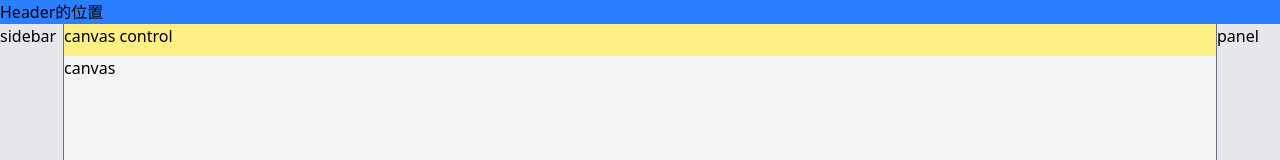
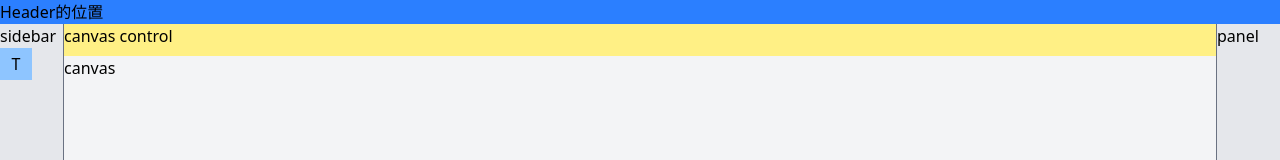
Before and after one commit to hkn888/nocode-editor-client, a Next.js app: page / in a window 1280 px wide. Shown: the top 160 px of the page. Built offline with nearby package versions, Linux system fonts and the light colour scheme.

Commit message:
feat/add component to canvas

```diff
--- a/pages/index.js
+++ b/pages/index.js
@@ -1,12 +1,66 @@
+import { useState } from "react";
+
 export default function Editor() {
+  const [component, setComponent] = useState([]);
+  const [selectedId, setSelectedId] = useState(null);
+
+  const addComponent = () => {
+    const newComp = {
+      id: crypto.randomUUID ? crypto.randomUUID() : Date.now(),
+      type: "paragraph",
+      props: {
+        color: "#ffffff",
+        backgroundColor: "#000000",
+        text: "預設文字",
+      },
+    };
+    setComponent([...component, newComp]);
+  };
+
   return (
     <div className="flex flex-col min-h-screen">
       <div className="w-full bg-blue-500">Header的位置</div>
       <div className="flex flex-1">
-        <div className="w-16 bg-gray-200 border-r border-gray-500">sidebar</div>
+        <div className="w-16 bg-gray-200 border-r border-gray-500">
+          sidebar
+          <button
+            className="w-8 h-8 bg-blue-300"
+            onClick={() => addComponent()}
+          >
+            T
+          </button>
+        </div>
         <div className="flex-grow flex flex-col">
           <div className="h-8 bg-yellow-200">canvas control</div>
-          <div className="bg-gray-100 flex-grow">canvas</div>
+          <div className="bg-gray-100 flex-grow">
+            canvas
+            {component.map((c) => {
+              const isSelected = selectedId === c.id;
+
+              return (
+                <div
+                  key={c.id}
+                  id={c.id}
+                  onClick={() => setSelectedId(c.id)}
+                  isSelected={selectedId === c.id}
+                  className={`cursor-pointer ${
+                    isSelected
+                      ? "ring-2 ring-blue-300 border-blue-500"
+                      : "border border-transparent"
+                  }`}
+                >
+                  <p
+                    style={{
+                      backgroundColor: c.props.backgroundColor,
+                      color: c.props.color,
+                    }}
+                  >
+                    {c.props.text}
+                  </p>
+                </div>
+              );
+            })}
+          </div>
         </div>
         <div className="w-16 bg-gray-200 border-l border-gray-500">panel</div>
       </div>
```
